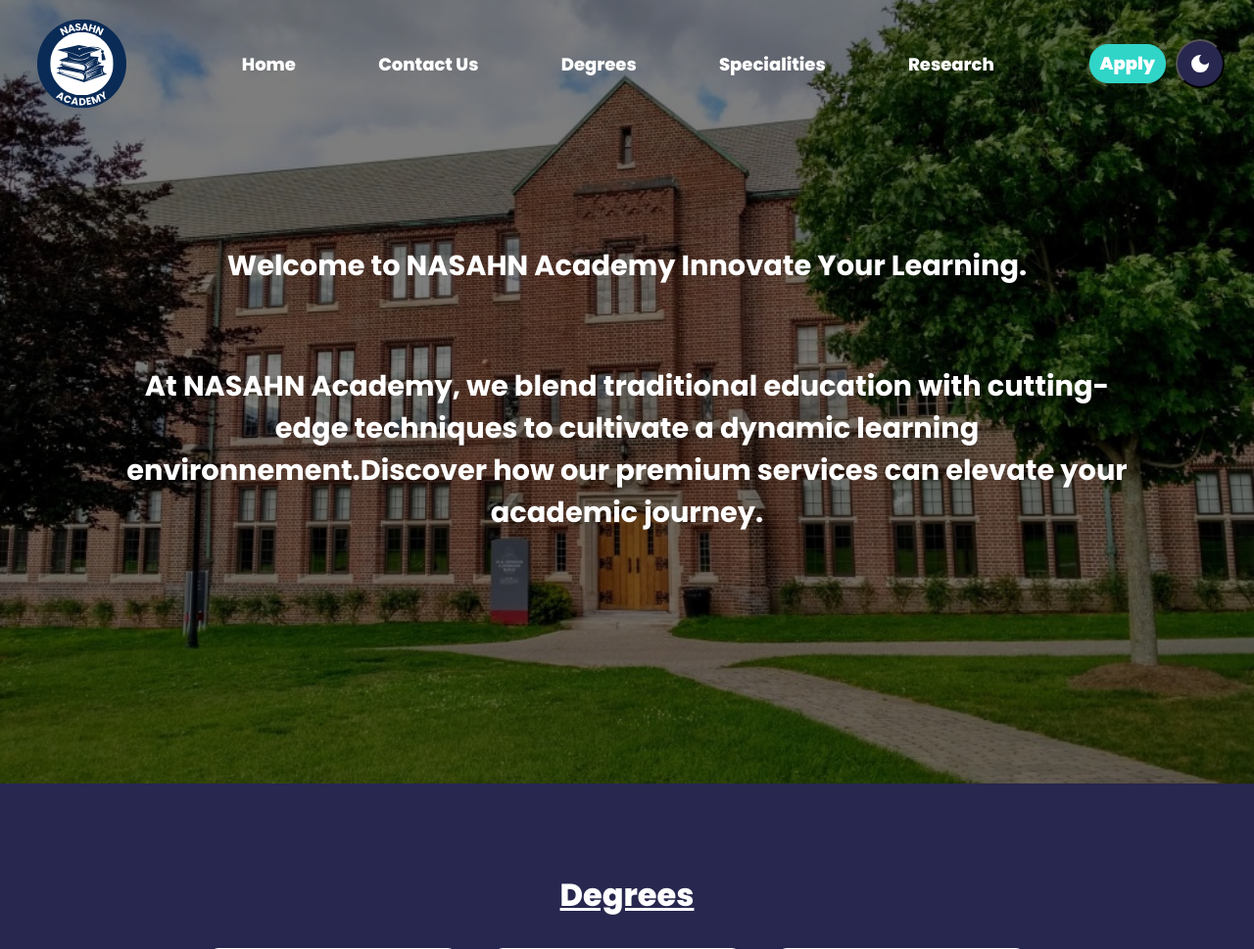
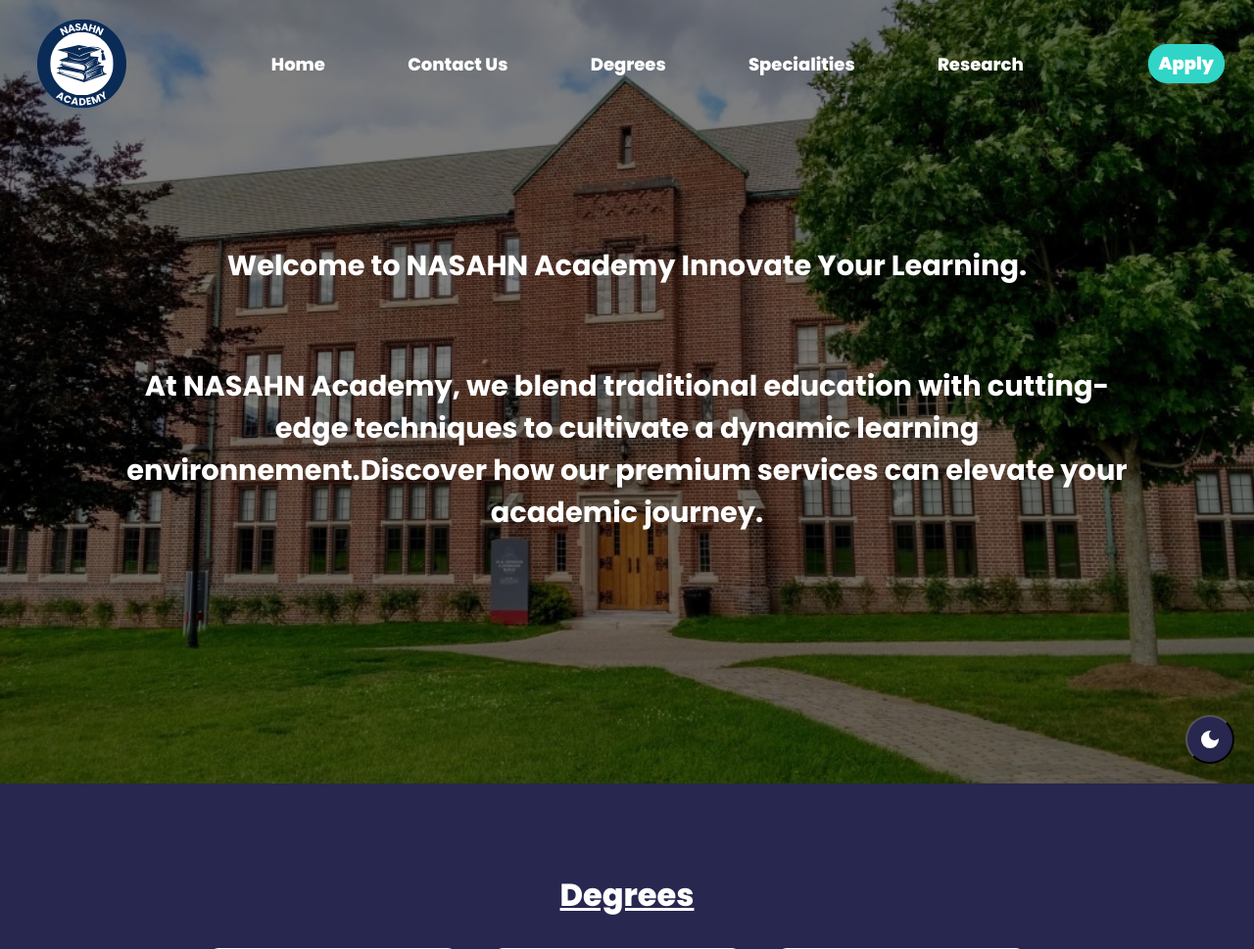
Before and after one commit to iamAbdo/TecWeb, a PHP site: page / in a window 1280 px wide. Shown: the top 969 px of the page at 98% size. Run offline with PHP 8.4, Linux system fonts and the light colour scheme.

Commit message:
psition_fixed

```diff
--- a/style.css
+++ b/style.css
@@ -534,6 +534,10 @@ a.big-link {
 
 /* dark mode */
 #theme-switch {
+  position: fixed;
+  bottom: 20px;
+  right: 20px;
+  z-index: 1000;
   height: 50px;
   width: 50px;
   padding: 0;
```
